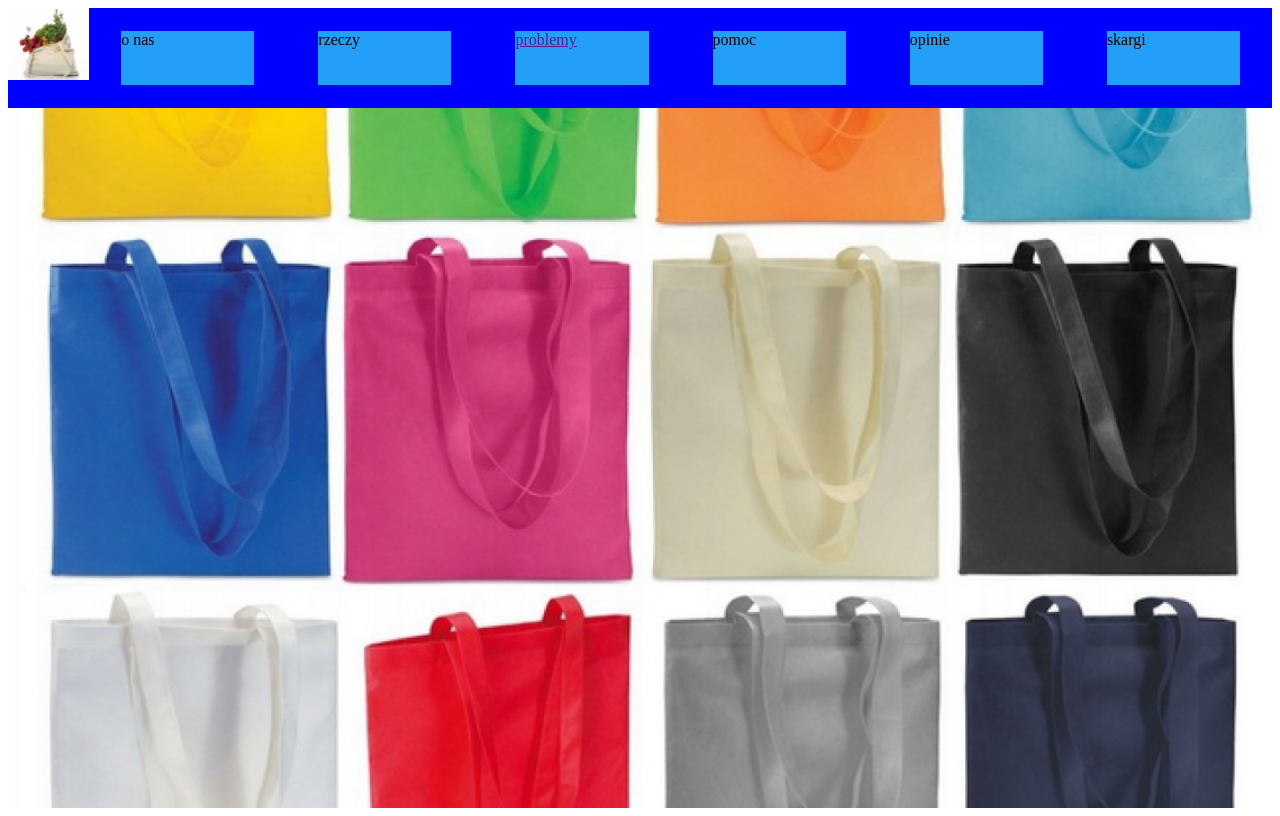
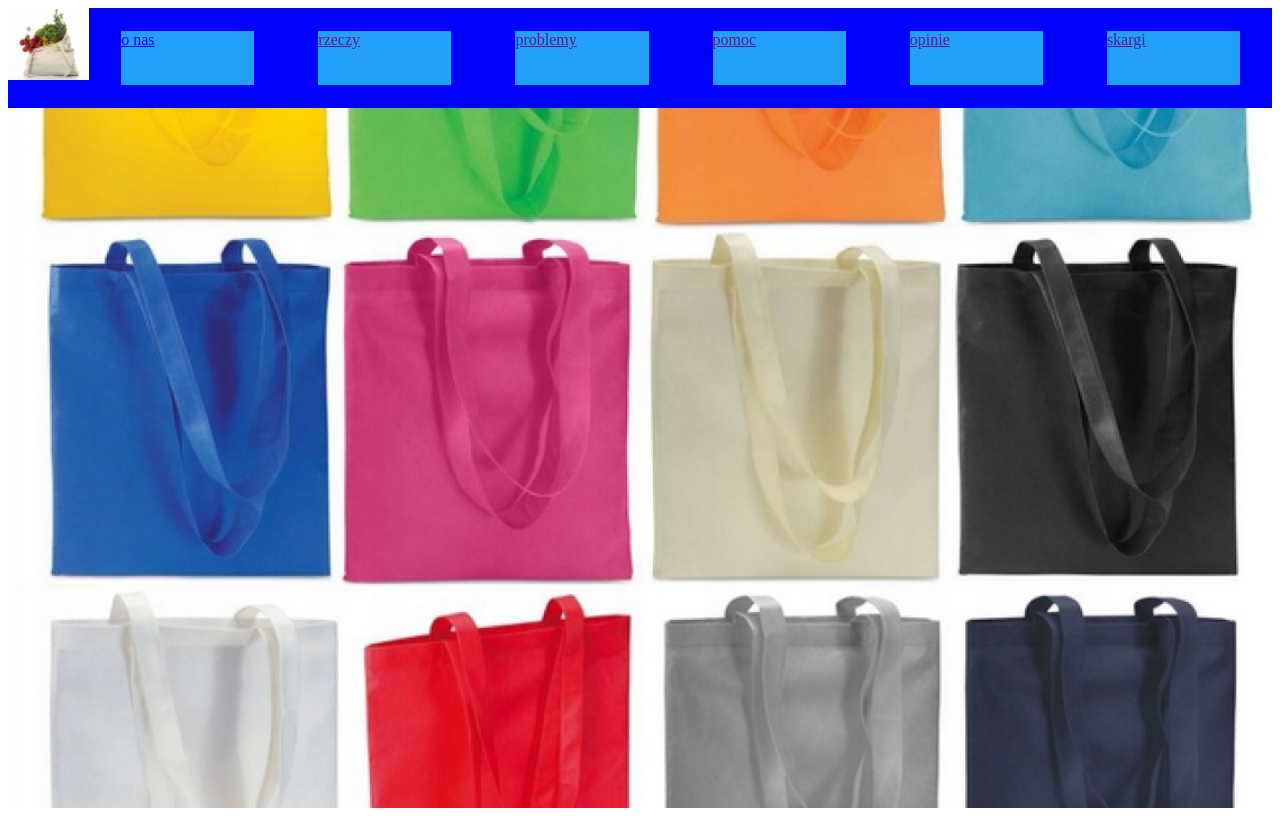
Before and after one commit to szybkisebek/first, a plain HTML site: page index.html in a window 1280 px wide. Drawn offline with Linux system fonts and the light colour scheme.

Commit message:
Add files via upload

```diff
--- a/index.html
+++ b/index.html
@@ -23,23 +23,23 @@
            <div class='gamma'>
 
            </div>
-              <a herf class='ega' class='elo'>
+              <a href="kontakt.html" class='ega' class='elo'>
                  o nas
               </a>
-          <a herf class='ega'>
+          <a href class='ega'>
                 rzeczy
           </a>
 
           <a href class='ega'>
                 problemy
           </a>
-          <a herf class='ega'>
+          <a href class='ega'>
                 pomoc
           </a>
-          <a herf class='ega'>
+          <a href class='ega'>
                 opinie
           </a>
-          <a herf class='ega'>
+          <a href class='ega'>
                 skargi
           </a>
 
```
Also changed, not shown: kontakt.html (added, +22 -0 lines).
